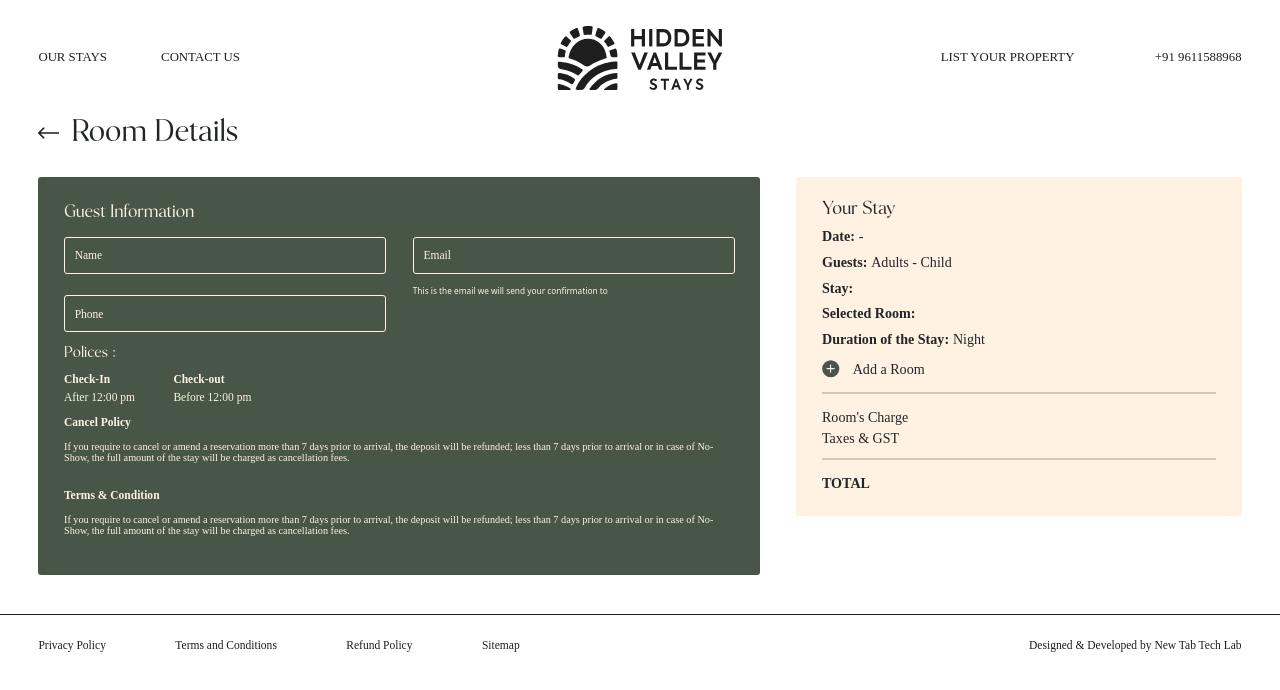
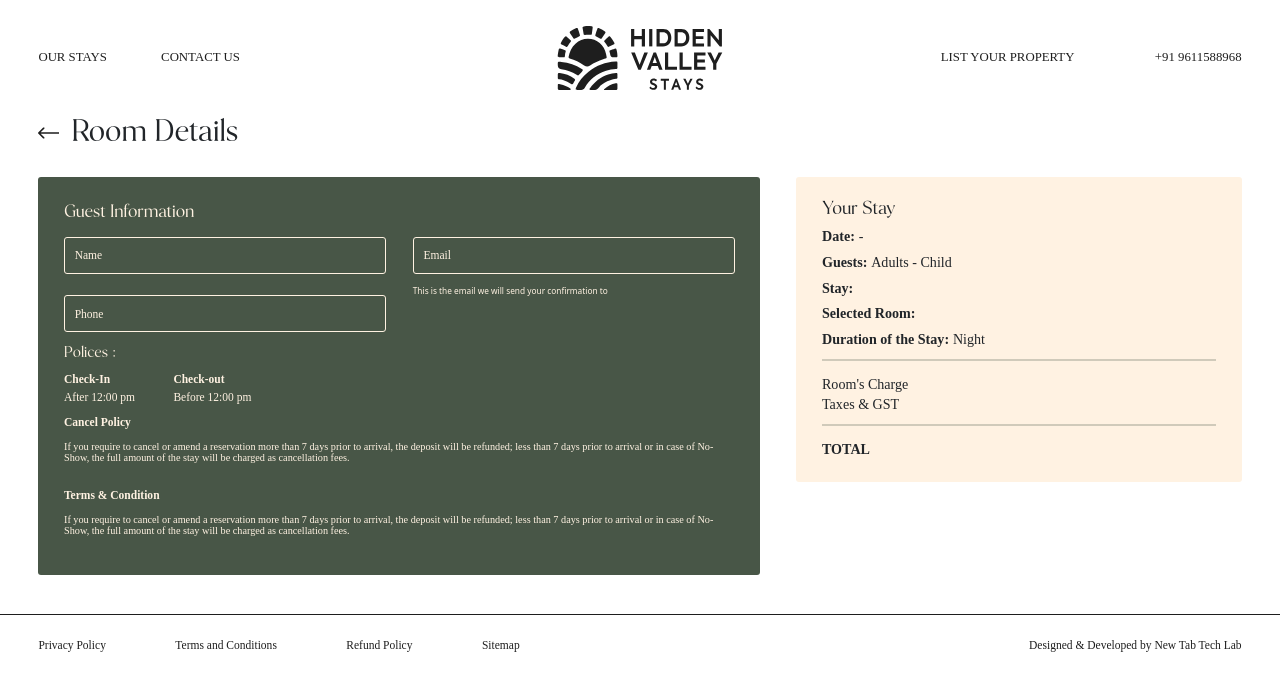
Before and after one commit to Nagaraj02451/HiddenValleyOotyStay, a React (Create React App) app in the folder frontend/: page /booking in a window 1280 px wide. Shown: the top 690 px of the page. Built offline with nearby package versions, Linux system fonts and the light colour scheme; a web font is replaced by a local one.

Commit message:
Update Booking.jsx

```diff
--- a/frontend/src/Components/Booking.jsx
+++ b/frontend/src/Components/Booking.jsx
@@ -132,7 +132,7 @@ const Booking = ({pizza}) => {
                      <div className='book82'><div className='book83'>Duration of the Stay: </div><div className='book84'> {last} Night</div></div>
 
                      <div className='book85'>
-                        <div className='book86'><div className='book86a'><img src='Img/book2.svg'></img></div><div className='book86b'>Add a Room</div></div>
+                        {/* <div className='book86'><div className='book86a'><img src='Img/book2.svg'></img></div><div className='book86b'>Add a Room</div></div> */}
                         <hr className='bookhr1'></hr>
                         <div className='book87'><div className='book87a'>Room's Charge</div><div className='book87b'>{room}</div></div>
                         <div className='book87 book871'><div className='book87a'>Taxes & GST</div><div className='book87b'>{tax}</div></div>
```
